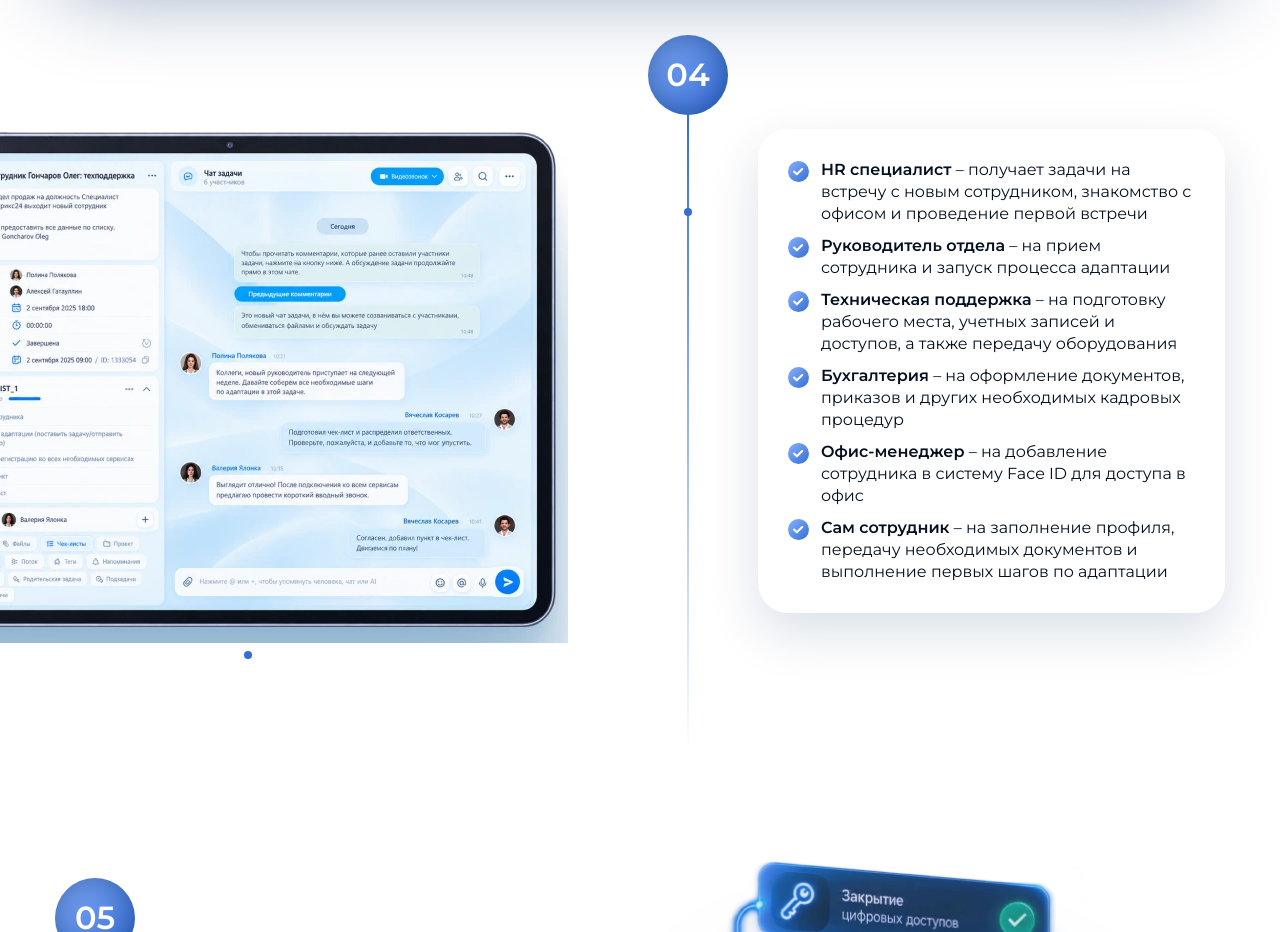
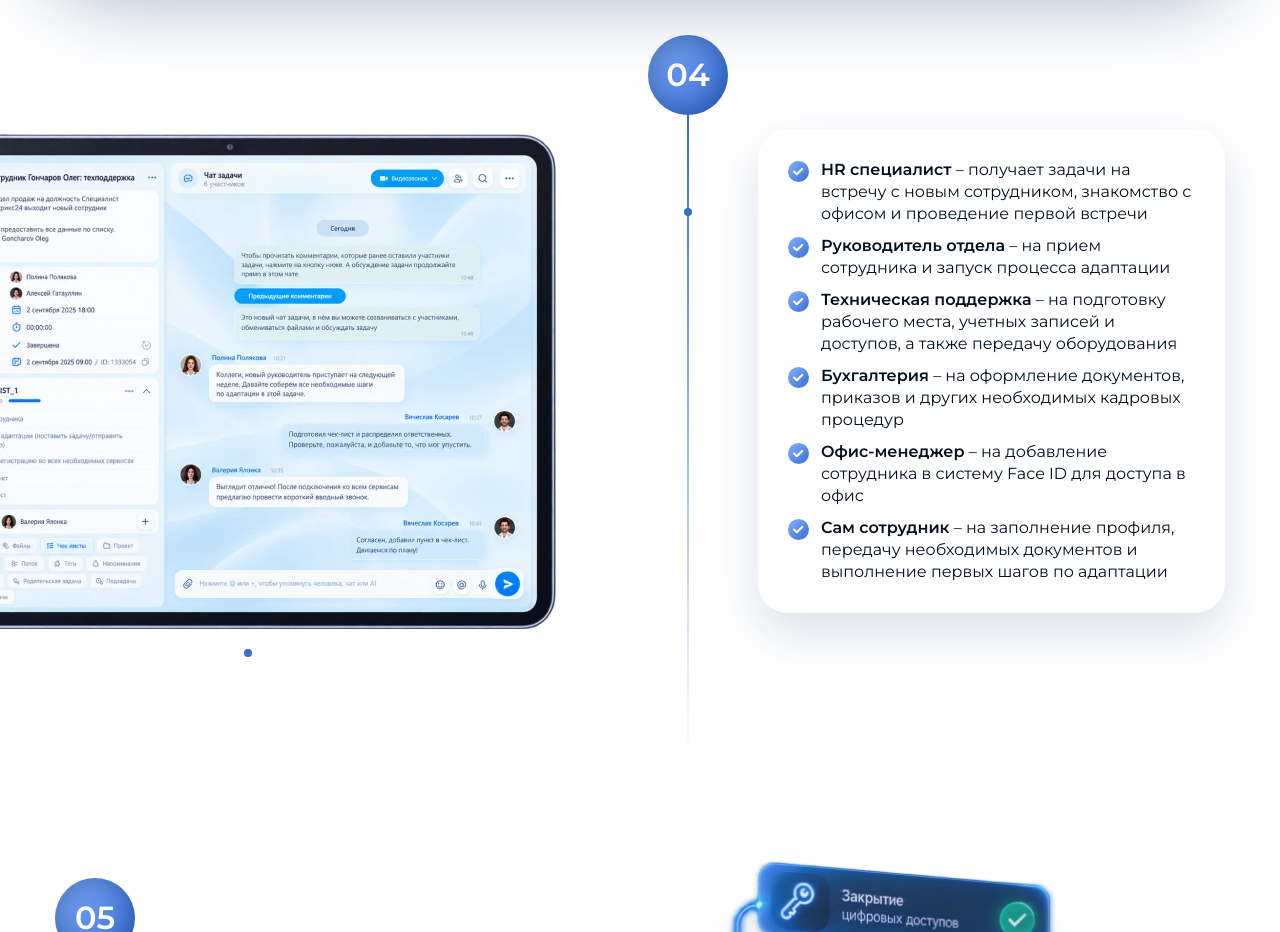
Before and after one commit to SolomonJSX/hr-case, a website built with Vite: page index.html in a window 1280 px wide. Shown: the part 6060-6992 px from the top of the page. Built offline with nearby package versions, Linux system fonts and the light colour scheme; files whose address does not match are found by name.

Commit message:
Remove automization-img-shadow from tablet images to eliminate dark frame artifacts

```diff
--- a/package.json
+++ b/package.json
@@ -17,6 +17,7 @@
     "postcss-sort-media-queries": "^6.7.1",
     "postcss-url": "^10.1.4",
     "sass": "^1.80.0",
+    "sharp": "^0.35.5",
     "tailwindcss": "^3.4.19",
     "vite": "^5.4.11",
     "vite-plugin-html-inject": "^1.1.2",
--- a/src/partials/auto4.html
+++ b/src/partials/auto4.html
@@ -1,30 +1,30 @@
 <div class="hr-auto-item hr-auto-4 overflow-x-clip px-4 sm:px-6 lg:px-8 xl:px-0">
     <div
         class="w-full max-w-[1170px] mx-auto xl:max-w-[calc(50%+585px)] xl:mr-auto xl:ml-0 flex flex-col lg:flex-row items-center justify-between xl:justify-end gap-8 lg:gap-[54px] xl:gap-[80px]">
-        <div class="auto-img shrink-0 order-2 lg:order-1 w-full max-w-[320px] sm:max-w-[420px] md:max-w-[480px] lg:max-w-[440px] xl:max-w-[665px] xl:w-[665px] h-auto min-w-0 flex flex-col items-center justify-center xl:items-start">
-            <div class="w-full flex flex-col items-center">
-                <div class="tablet-slider w-full overflow-hidden select-none cursor-grab active:cursor-grabbing pb-3 sm:pb-4">
+        <div class="auto-img shrink-0 order-2 lg:order-1 w-full max-w-[320px] sm:max-w-[420px] md:max-w-[480px] lg:max-w-[440px] xl:max-w-none xl:w-auto h-auto min-w-0 flex flex-col items-center justify-center xl:items-start">
+            <div class="w-full xl:w-[665px] flex flex-col items-center">
+                <div class="tablet-slider w-full overflow-hidden select-none cursor-grab active:cursor-grabbing">
                     <div class="tablet-track flex transition-transform duration-700 ease-in-out w-[200%]">
                         <!-- Slide 1 -->
                         <div class="tablet-slide w-1/2 shrink-0 flex justify-center">
                             <img src="img/tablet1-img.webp" alt="Automization Image 1"
                                 draggable="false"
-                                class="w-full xl:w-auto h-auto block mx-auto xl:ml-0 xl:mr-auto automization-img-shadow pointer-events-none">
+                                class="w-full xl:w-auto h-auto block mx-auto xl:ml-0 xl:mr-auto pointer-events-none">
                         </div>
                         <!-- Slide 2 -->
                         <div class="tablet-slide w-1/2 shrink-0 flex justify-center">
                             <img src="img/tablet2-img.webp" alt="Automization Image 2"
                                 draggable="false"
-                                class="w-full xl:w-auto h-auto block mx-auto xl:ml-0 xl:mr-auto automization-img-shadow pointer-events-none">
+                                class="w-full xl:w-auto h-auto block mx-auto xl:ml-0 xl:mr-auto pointer-events-none">
                         </div>
                     </div>
                 </div>
 
-                <div class="flex items-center justify-center gap-[17px] mt-1 sm:mt-2">
+                <div class="flex items-center justify-center gap-[17px] mt-3.5 sm:mt-5 lg:mt-[20px]">
                     <button type="button" aria-label="Слайд 1"
-                        class="tablet-dot w-[8px] h-[8px] rounded-full bg-[#356DD4] block transition-colors duration-300 hover:bg-[#356DD4]/80 cursor-pointer p-0 border-0"></button>
+                        class="tablet-dot w-[8px] h-[8px] rounded-full bg-[#356DD4] block transition-colors duration-300 hover:bg-[#356DD4]/80 cursor-pointer p-0 border-0 outline-none"></button>
                     <button type="button" aria-label="Слайд 2"
-                        class="tablet-dot w-[8px] h-[8px] rounded-full bg-white block transition-colors duration-300 hover:bg-white/80 cursor-pointer p-0 border-0"></button>
+                        class="tablet-dot w-[8px] h-[8px] rounded-full bg-white block transition-colors duration-300 hover:bg-white/80 cursor-pointer p-0 border-0 outline-none"></button>
                 </div>
             </div>
         </div>
```
Also changed, not shown: old_tablet.webp (added), 1 other file.
